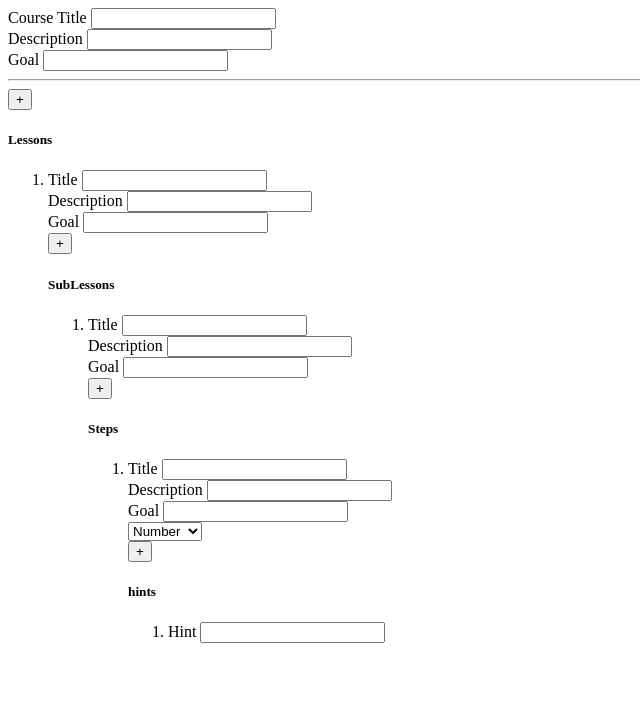
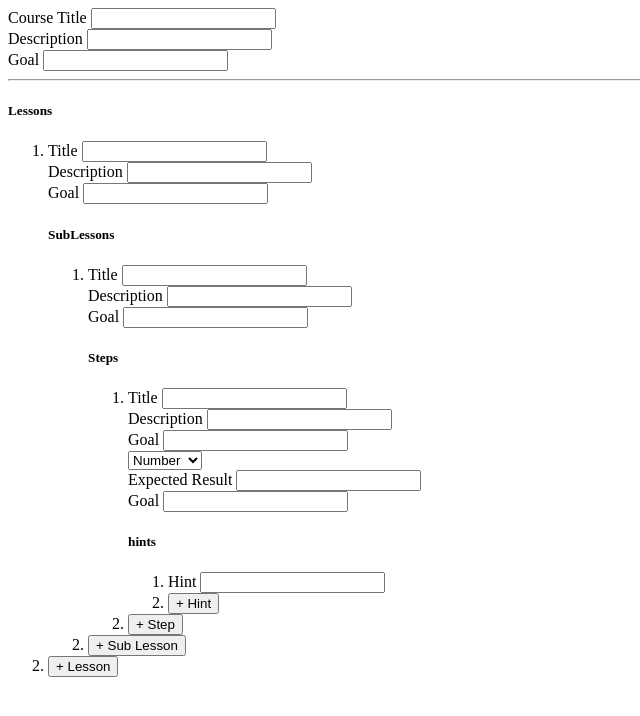
Before and after one commit to thedavidwells/Capstone, a PHP site: page /views/editcourse.html in a window 1280 px wide. Shown: the top 716 px of the page, without its empty margins (0-640 px from the left). Run offline with PHP 8.4, Linux system fonts and the light colour scheme.

Commit message:
Added Ace editor, so now you can write functions.

```diff
--- a/LessonPlanner/app/styles/main.scss
+++ b/LessonPlanner/app/styles/main.scss
@@ -107,3 +107,4 @@ ul{list-style-type: none;}
 .hints{background-color: #FFFFFF;}
 .plusButton{margin: 0 15px 10px 0 ;}
 .spaceMe{padding: 0 20px 0 20px;}
+.ace_editor { height: 400px; margin-top: 10px;}
--- a/LessonPlanner/app/views/editcourse.html
+++ b/LessonPlanner/app/views/editcourse.html
@@ -12,8 +12,8 @@
 	  <input class='form-control' ng-model='course.goal' ng-blur="saveCourse()"/>
 	</div>
 	<hr />
-	<div class='clearfix'>
-		<button class='btn btn-success pull-left plusButton' ng-click="newLesson()">+</button>
+	<div>
+
 		<h5 ng-click="hideLower(course)">
 			Lessons
 			<span class='glyphicon glyphicon-chevron-down' ng-hide="course.hideLower"></span>
@@ -21,7 +21,7 @@
 		</h5>
 
 	</div>
-	<ol class='clearfix' ng-hide="course.hideLower">
+	<ol ng-hide="course.hideLower">
 		<li ng-repeat="lesson in course.lessons track by lesson.id" class='card-container lessons'>
 			<div class="input-group needSpace">
 			  <span class="input-group-addon lineUp">Title</span>
@@ -35,15 +35,14 @@
 			  <span class="input-group-addon lineUp">Goal</span>
 			  <input class='form-control' ng-model='lesson.goal' ng-blur="saveCourse()"/>
 			</div>
-			<div class='clearfix'>
-				<button class='btn btn-success pull-left plusButton' ng-click="newSubLesson(lesson)">+</button>
+			<div>
 				<h5 ng-click="hideLower(lesson)">
 					SubLessons
 					<span class='glyphicon glyphicon-chevron-down' ng-hide="lesson.hideLower"></span>
 					<span class='glyphicon glyphicon-chevron-right' ng-show="lesson.hideLower"></span>
 				</h5>
 			</div>
-			<ol class='clearfix' ng-hide="lesson.hideLower">
+			<ol ng-hide="lesson.hideLower">
 				<li ng-repeat="sublesson in lesson.sublessons track by sublesson.id" class='card-container sublessons'>
 					<div class="input-group needSpace">
 					  <span class="input-group-addon lineUp">Title</span>
@@ -57,15 +56,14 @@
 					  <span class="input-group-addon lineUp">Goal</span>
 					  <input class='form-control' ng-model='sublesson.goal' ng-blur="saveCourse()"/>
 					</div>
-					<div class='clearfix'>
-						<button class='btn btn-success pull-left plusButton' ng-click="newStep(sublesson)">+</button>
+					<div>
 						<h5 ng-click="hideLower(sublesson)">
 							Steps
 							<span class='glyphicon glyphicon-chevron-down' ng-hide="sublesson.hideLower"></span>
 							<span class='glyphicon glyphicon-chevron-right' ng-show="sublesson.hideLower"></span>
 						</h5>
 					</div>
-					<ol class='clearfix' ng-hide="sublesson.hideLower">
+					<ol ng-hide="sublesson.hideLower">
 						<li ng-repeat="step in sublesson.steps track by step.id" class='card-container steps'>
 							<div class="input-group needSpace">
 							  <span class="input-group-addon lineUp">Title</span>
@@ -79,41 +77,75 @@
 							  <span class="input-group-addon lineUp">Goal</span>
 							  <input class='form-control' ng-model='step.goal' ng-blur="saveCourse()"/>
 							</div>
+							<div class='well'>
+								<select class="form-control" ng-model='step.expectedResult.type'>
+								  <option>Number</option>
+								  <option>String</option>
+								  <option>Function</option>
+								</select>
+								<div ng-show="step.expectedResult.type != 'Function'" class="input-group needSpace">
+								  <span class="input-group-addon lineUp">Expected Result</span>
+								  <input
+								  	class='form-control'
+								  	ng-model='step.expectedResult.result'
+								  	ng-blur="saveCourse()" />
+								</div>
+									<div
+									  	ng-show="step.expectedResult.type == 'Function'"
+									  	ui-ace="{
+										  useWrapMode : true,
+										  showGutter: true,
+										  theme:'dawn',
+										  mode: 'javascript',
+										  onLoad: aceLoaded,
 
-							<select class="form-control" ng-model='step.expectedResult'>
-							  <option>Number</option>
-							  <option>String</option>
-							  <option>Function</option>
-							</select>
+										}"
+									  	ng-model='step.expectedResult.result' > </div>
+							</div>
+							<div class="input-group needSpace">
+							  <span class="input-group-addon lineUp">Goal</span>
+							  <input class='form-control' ng-model='step.goal' ng-blur="saveCourse()"/>
+							</div>
+							<div>
 
-							<div class='clearfix'>
-								<button class='btn btn-success pull-left plusButton' ng-click="newHint(step)">+</button>
 								<h5 ng-click="hideLower(step)">
 									hints
 									<span class='glyphicon glyphicon-chevron-down' ng-hide="step.hideLower"></span>
 									<span class='glyphicon glyphicon-chevron-right' ng-show="step.hideLower"></span>
 								</h5>
 							</div>
-							<ol class='clearfix' ng-hide="step.hideLower">
+							<ol ng-hide="step.hideLower">
 								<li ng-repeat="hint in step.hints track by hint.id" class='card-container hints'>
 									<div class="input-group needSpace">
 									  <span class="input-group-addon">Hint</span>
 									  <input class='form-control' ng-model='hint.text' ng-blur="saveCourse()"/>
 									</div>
 								</li>
+								<li class=''>
+									<button class='btn btn-info form-control plusButton' ng-click="newHint(step)">
+										+ Hint
+									</button>
+								</li>
 							</ol>
+						</li>
+						<li class=''>
+							<button class='btn btn-info form-control plusButton' ng-click="newStep(sublesson)">
+								+ Step
+							</button>
 						</li>
 					</ol>
 				</li>
+				<li class=''>
+					<button class='btn btn-info form-control plusButton' ng-click="newSubLesson(lesson)">
+					 	+ Sub Lesson
+					 </button>
+				</li>
 			</ol>
-			<!-- <div class="input-group needSpace">
-			  <span class="input-group-addon lineUp">Starting Text</span>
-			  <textarea class='form-control' ng-model='lesson.initialText' ng-blur="saveCourse()"/>
-			</div>
-			<div class="input-group needSpace">
-			  <span class="input-group-addon lineUp">Answer</span>
-			  <input class='form-control' ng-model='lesson.answer' ng-blur="saveCourse()"/>
-			</div> -->
+		</li>
+		<li class=''>
+			<button class='btn btn-info form-control plusButton' ng-click="newLesson()">
+				+ Lesson
+			</button>
 		</li>
 	</ol>
 </div>
--- a/LessonPlanner/bower.json
+++ b/LessonPlanner/bower.json
@@ -12,7 +12,9 @@
     "angular-sanitize": "1.2.15",
     "angular-route": "1.2.15",
     "parse-angular-patch": "*",
-    "underscore": "~1.6.0"
+    "underscore": "~1.6.0",
+    "angular-ui-codemirror": "~0.1.0",
+    "angular-ui-ace": "~0.1.0"
   },
   "devDependencies": {
     "angular-mocks": "1.2.15",
```
Also changed, not shown: LessonPlanner/app/index.html (+15 -0 lines), LessonPlanner/app/scripts/app.js (+9 -2 lines), LessonPlanner/app/scripts/controllers/editcourse.js (+15 -3 lines).
